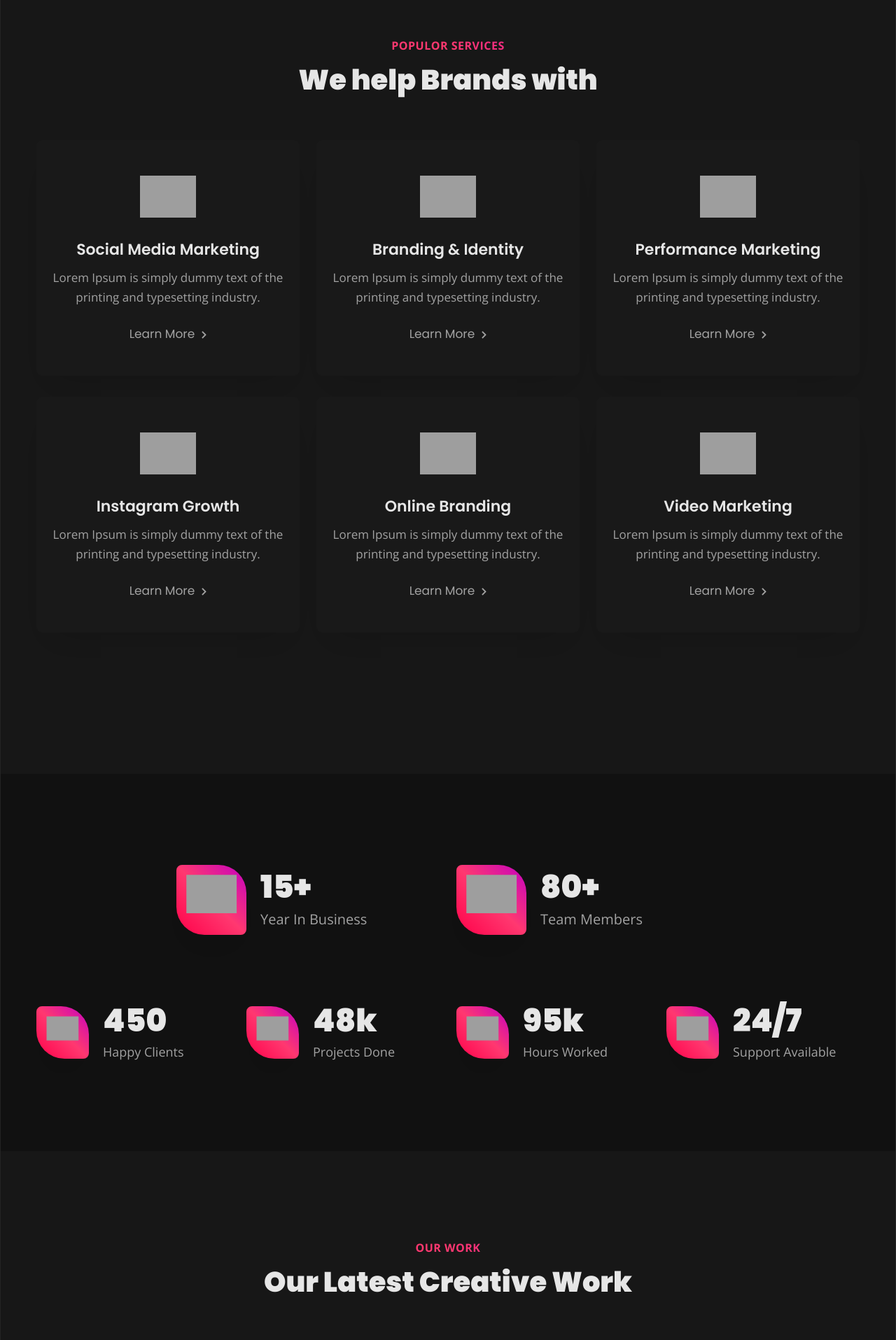
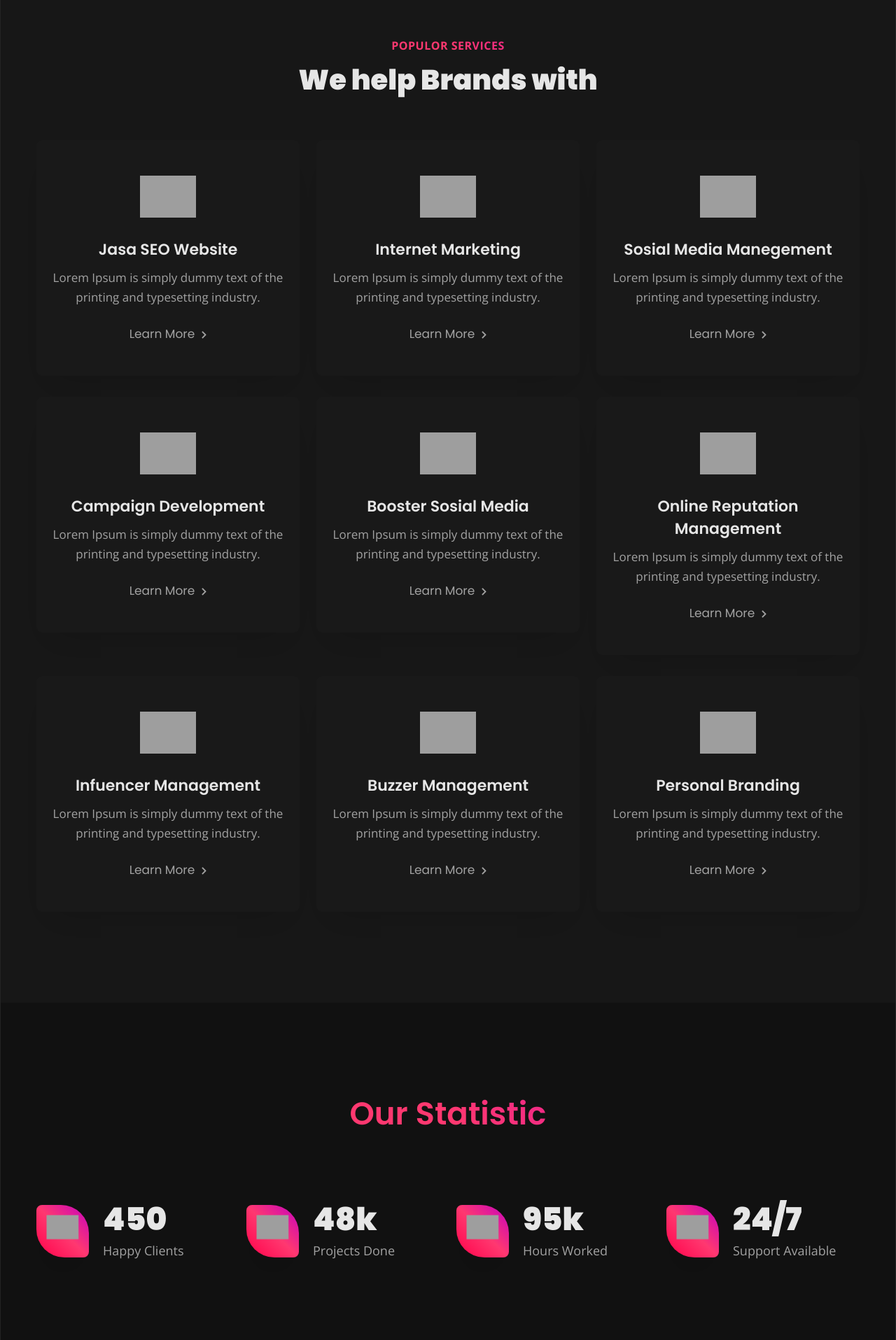
Before and after one commit to msyaban890/croyons, a CodeIgniter app: page /croyons/ in a window 1280 px wide. Shown: the part 874-2789 px from the top of the page at 70% size. Run offline with CodeIgniter, Linux system fonts and the light colour scheme; some libraries are stand-ins or nearby versions; grey boxes are pictures that could not be loaded.

Commit message:
update index

```diff
--- a/application/views/frontend/pages/index.php
+++ b/application/views/frontend/pages/index.php
@@ -187,9 +187,9 @@
                 <div class="s-block up-hor ovr-base">
                     <div class="nn-card-set">
                         <div class="s-card-icon"><img src="<?= base_url('assets/'); ?>images/icons/branding.svg" alt="service" class="img-fluid" /></div>
-                        <h4>Social Media Marketing</h4>
+                        <h4>Jasa SEO Website</h4>
                         <p>Lorem Ipsum is simply dummy text of the printing and typesetting industry.</p>
-                        <a href="javascript:void(0)">Learn More <i class="fas fa-chevron-right fa-icon"></i></a>
+                        <a href="<?= site_url('jasa-seo-website'); ?>">Learn More <i class="fas fa-chevron-right fa-icon"></i></a>
                     </div>
                 </div>
             </div>
@@ -197,9 +197,9 @@
                 <div class="s-block up-hor ovr-base">
                     <div class="nn-card-set">
                         <div class="s-card-icon"><img src="<?= base_url('assets/'); ?>images/icons/development.svg" alt="service" class="img-fluid" /></div>
-                        <h4>Branding & Identity</h4>
+                        <h4>Internet Marketing</h4>
                         <p>Lorem Ipsum is simply dummy text of the printing and typesetting industry.</p>
-                        <a href="javascript:void(0)">Learn More <i class="fas fa-chevron-right fa-icon"></i></a>
+                        <a href="<?= site_url('internet-marketing'); ?>">Learn More <i class="fas fa-chevron-right fa-icon"></i></a>
                     </div>
                 </div>
             </div>
@@ -207,9 +207,9 @@
                 <div class="s-block up-hor ovr-base">
                     <div class="nn-card-set">
                         <div class="s-card-icon"><img src="<?= base_url('assets/'); ?>images/icons/app.svg" alt="service" class="img-fluid" /></div>
-                        <h4>Performance Marketing</h4>
+                        <h4>Sosial Media Manegement</h4>
                         <p>Lorem Ipsum is simply dummy text of the printing and typesetting industry.</p>
-                        <a href="javascript:void(0)">Learn More <i class="fas fa-chevron-right fa-icon"></i></a>
+                        <a href="<?= site_url('sosial-media-management'); ?>">Learn More <i class="fas fa-chevron-right fa-icon"></i></a>
                     </div>
                 </div>
             </div>
@@ -217,9 +217,9 @@
                 <div class="s-block up-hor ovr-base">
                     <div class="nn-card-set">
                         <div class="s-card-icon"><img src="<?= base_url('assets/'); ?>images/icons/marketing.svg" alt="service" class="img-fluid" /></div>
-                        <h4>Instagram Growth</h4>
+                        <h4>Campaign Development</h4>
                         <p>Lorem Ipsum is simply dummy text of the printing and typesetting industry.</p>
-                        <a href="javascript:void(0)">Learn More <i class="fas fa-chevron-right fa-icon"></i></a>
+                        <a href="<?= site_url('campaign'); ?>">Learn More <i class="fas fa-chevron-right fa-icon"></i></a>
                     </div>
                 </div>
             </div>
@@ -227,9 +227,9 @@
                 <div class="s-block up-hor ovr-base">
                     <div class="nn-card-set">
                         <div class="s-card-icon"><img src="<?= base_url('assets/'); ?>images/icons/marketing.svg" alt="service" class="img-fluid" /></div>
-                        <h4>Online Branding</h4>
+                        <h4>Booster Sosial Media</h4>
                         <p>Lorem Ipsum is simply dummy text of the printing and typesetting industry.</p>
-                        <a href="javascript:void(0)">Learn More <i class="fas fa-chevron-right fa-icon"></i></a>
+                        <a href="<?= site_url('booster-social-media'); ?>">Learn More <i class="fas fa-chevron-right fa-icon"></i></a>
                     </div>
                 </div>
             </div>
@@ -237,18 +237,42 @@
                 <div class="s-block up-hor ovr-base">
                     <div class="nn-card-set">
                         <div class="s-card-icon"><img src="<?= base_url('assets/'); ?>images/icons/marketing.svg" alt="service" class="img-fluid" /></div>
-                        <h4>Video Marketing</h4>
+                        <h4>Online Reputation Management</h4>
                         <p>Lorem Ipsum is simply dummy text of the printing and typesetting industry.</p>
-                        <a href="javascript:void(0)">Learn More <i class="fas fa-chevron-right fa-icon"></i></a>
+                        <a href="<?= site_url('onlinerep'); ?>">Learn More <i class="fas fa-chevron-right fa-icon"></i></a>
                     </div>
                 </div>
             </div>
-        </div>
-        <div class="-cta-btn mt70">
-            <!-- <div class="free-cta-title v-center wow zoomInDown" data-wow-delay="1s">
-                <p>Want to <span>kick start</span> your project right now?</p>
-                <a href="#" class="btn-main bg-btn4 lnk"> Request a proposal<i class="fas fa-chevron-right fa-icon"></i><span class="circle"></span></a>
-            </div> -->
+            <div class="col-lg-4 col-sm-6 mt30 wow fadeInUp" data-wow-delay="1.2s">
+                <div class="s-block up-hor ovr-base">
+                    <div class="nn-card-set">
+                        <div class="s-card-icon"><img src="<?= base_url('assets/'); ?>images/icons/marketing.svg" alt="service" class="img-fluid" /></div>
+                        <h4>Infuencer Management</h4>
+                        <p>Lorem Ipsum is simply dummy text of the printing and typesetting industry.</p>
+                        <a href="<?= site_url('influencer'); ?>">Learn More <i class="fas fa-chevron-right fa-icon"></i></a>
+                    </div>
+                </div>
+            </div>
+            <div class="col-lg-4 col-sm-6 mt30 wow fadeInUp" data-wow-delay="1.2s">
+                <div class="s-block up-hor ovr-base">
+                    <div class="nn-card-set">
+                        <div class="s-card-icon"><img src="<?= base_url('assets/'); ?>images/icons/marketing.svg" alt="service" class="img-fluid" /></div>
+                        <h4>Buzzer Management</h4>
+                        <p>Lorem Ipsum is simply dummy text of the printing and typesetting industry.</p>
+                        <a href="<?= site_url('buzzer-management'); ?>">Learn More <i class="fas fa-chevron-right fa-icon"></i></a>
+                    </div>
+                </div>
+            </div>
+            <div class="col-lg-4 col-sm-6 mt30 wow fadeInUp" data-wow-delay="1.2s">
+                <div class="s-block up-hor ovr-base">
+                    <div class="nn-card-set">
+                        <div class="s-card-icon"><img src="<?= base_url('assets/'); ?>images/icons/marketing.svg" alt="service" class="img-fluid" /></div>
+                        <h4>Personal Branding</h4>
+                        <p>Lorem Ipsum is simply dummy text of the printing and typesetting industry.</p>
+                        <a href="<?= site_url('personalbrand'); ?>">Learn More <i class="fas fa-chevron-right fa-icon"></i></a>
+                    </div>
+                </div>
+            </div>
         </div>
     </div>
 </section>
@@ -256,30 +280,7 @@
 <!--Start statistics-->
 <div class="dg-statistics-section dg-bg--1 pb130 pt130 tilt3d">
     <div class="container">
-        <div class="row justify-content-center t-ctr">
-            <div class="col-lg-4 col-sm-6">
-                <div class="statistics">
-                    <div data-tilt data-tilt-max="20" data-tilt-speed="1000" class="statistics-img dg-bg2">
-                        <img src="<?= base_url('assets/'); ?>images/icons/startup-w.svg" alt="years" class="img-fluid" />
-                    </div>
-                    <div class="statnumb">
-                        <span class="counter">15</span><span>+</span>
-                        <p>Year In Business</p>
-                    </div>
-                </div>
-            </div>
-            <div class="col-lg-4 col-sm-6">
-                <div class="statistics">
-                    <div data-tilt data-tilt-max="20" data-tilt-speed="1000" class="statistics-img dg-bg2">
-                        <img src="<?= base_url('assets/'); ?>images/icons/team-w.svg" alt="team" class="img-fluid" />
-                    </div>
-                    <div class="statnumb">
-                        <span class="counter">80</span><span>+</span>
-                        <p>Team Members</p>
-                    </div>
-                </div>
-            </div>
-        </div>
+        <h1 class="text-center text-effect-1">Our Statistic</h1>
         <div class="row small t-ctr">
             <div class="col-lg-3 col-sm-6">
                 <div class="statistics">
@@ -330,7 +331,7 @@
 </div>
 <!--End statistics-->
 <!--Start Portfolio-->
-<section class="dg-portfolio-section dg-bg--2 pb130 pt130">
+<!-- <section class="dg-portfolio-section dg-bg--2 pb130 pt130">
     <div class="container">
         <div class="row justify-content-center ">
             <div class="col-lg-8">
@@ -409,7 +410,7 @@
             </div>
         </div>
     </div>
-</section>
+</section> -->
 <!--End Portfolio-->
 <!--Start Clients-->
 <section class="dg-clients-section dg-bg--1 pb130 pt130">
```
